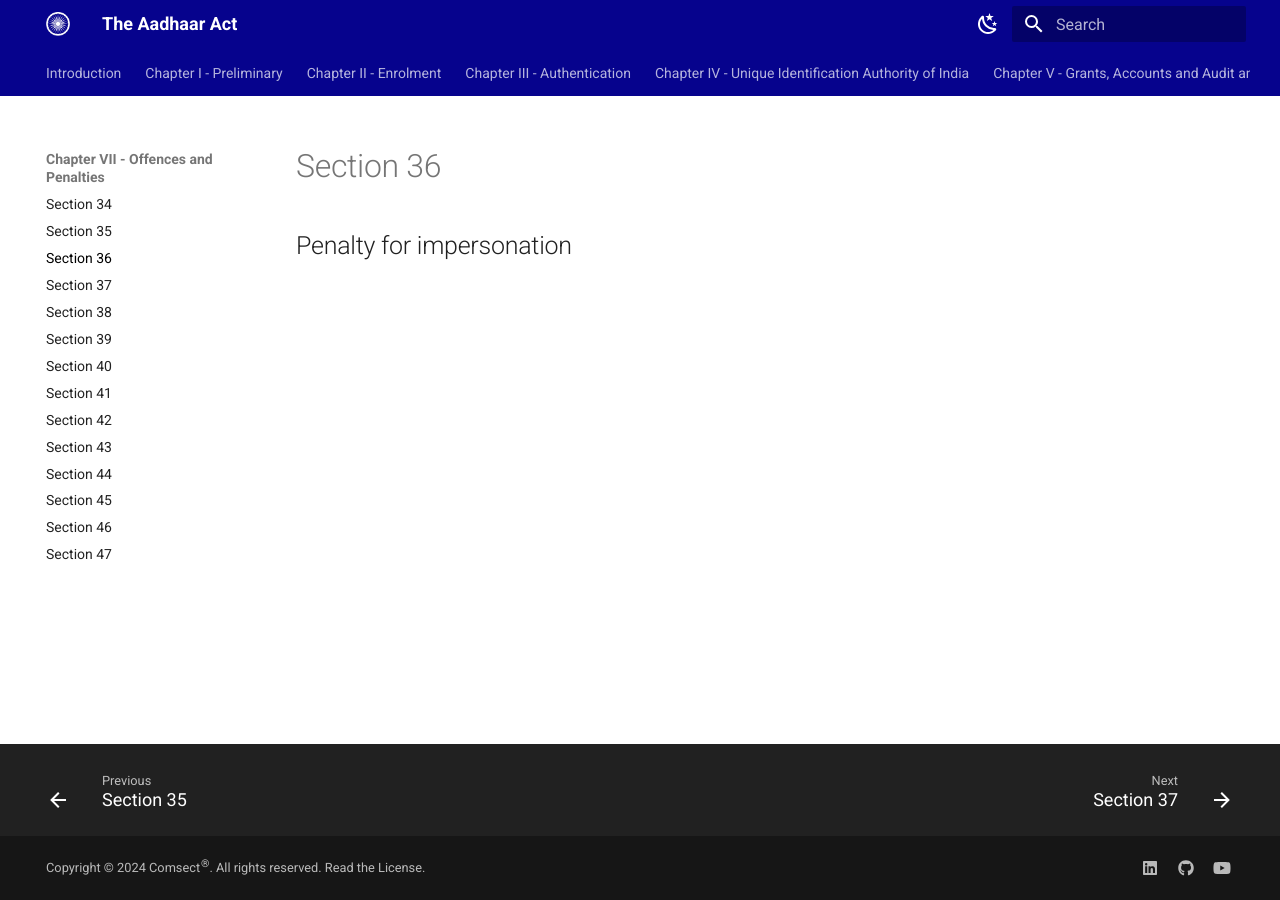
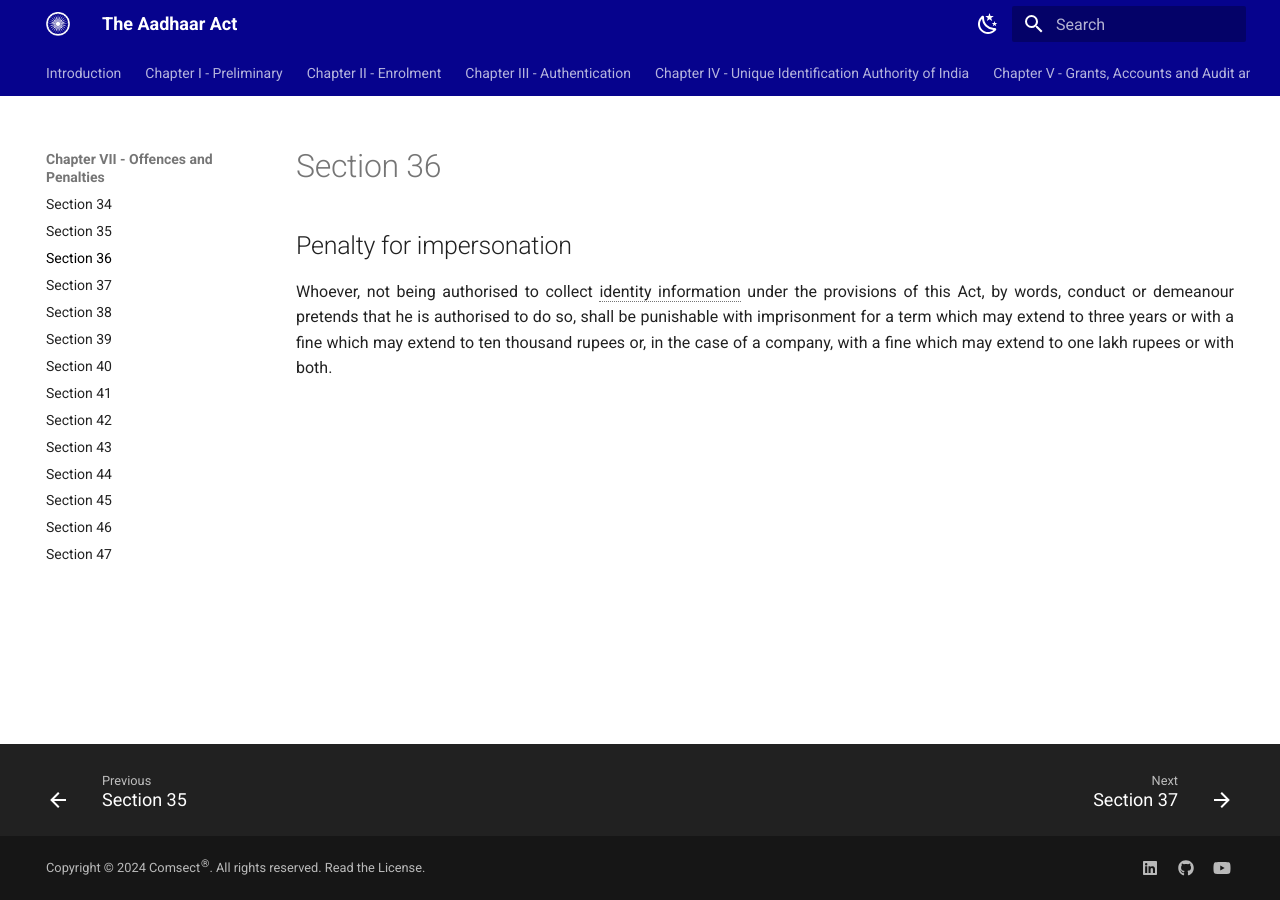
Before and after one commit to comsect/aadhaar-act, an MkDocs documentation site: the page built from docs/en/36.md, in a window 1280 px wide. Built offline with MkDocs 1.6.1 and Material for MkDocs 9.7.7, drawn with Linux system fonts in a browser that asks for light colours.

Commit message:
add section-thirty-six

```diff
--- a/docs/en/36.md
+++ b/docs/en/36.md
@@ -5,3 +5,5 @@
 ---
 
 ## Penalty for impersonation
+
+Whoever, not being authorised to collect identity information under the provisions of this Act, by words, conduct or demeanour pretends that he is authorised to do so, shall be punishable with imprisonment for a term which may extend to three years or with a fine which may extend to ten thousand rupees or, in the case of a company, with a fine which may extend to one lakh rupees or with both.
```
